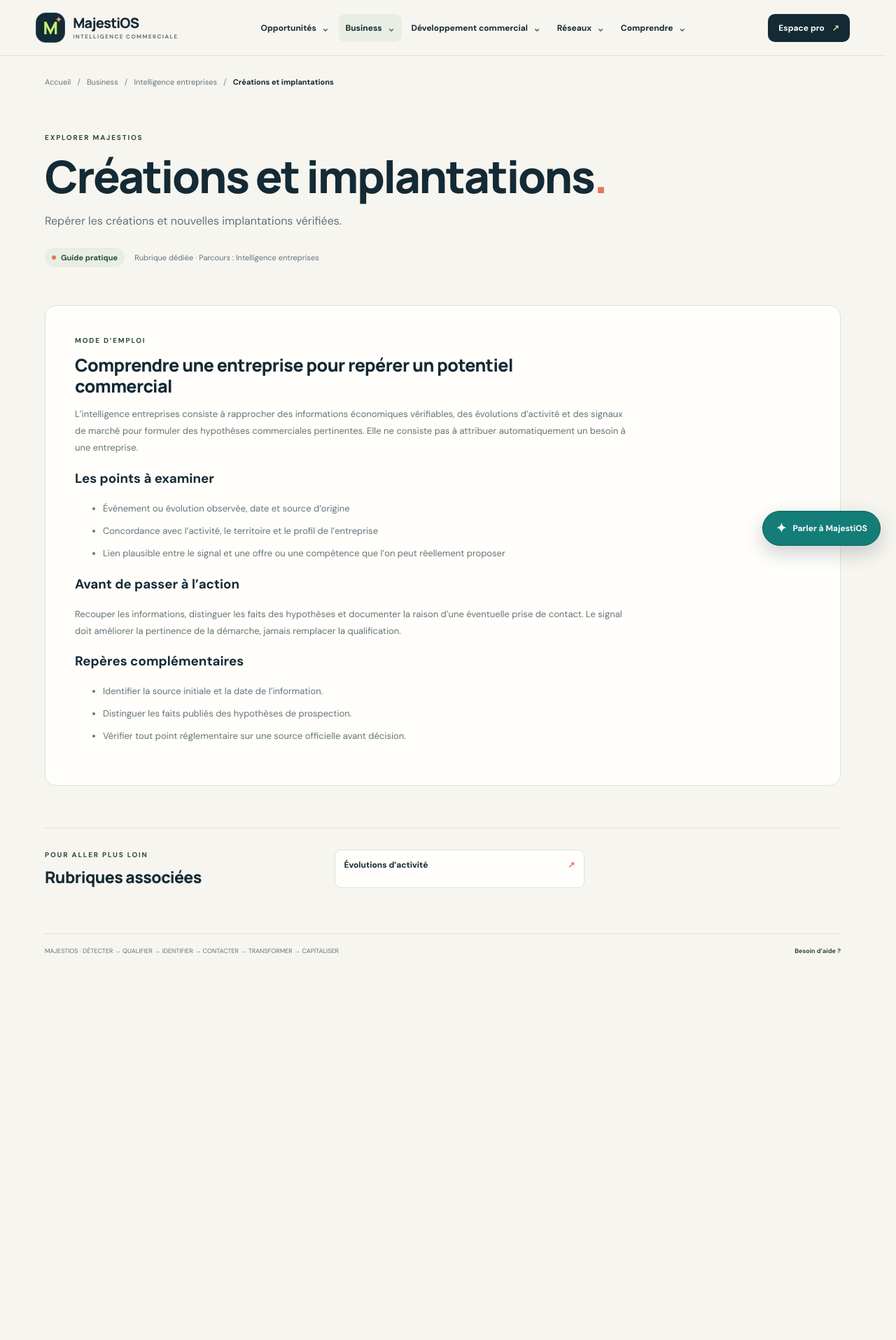
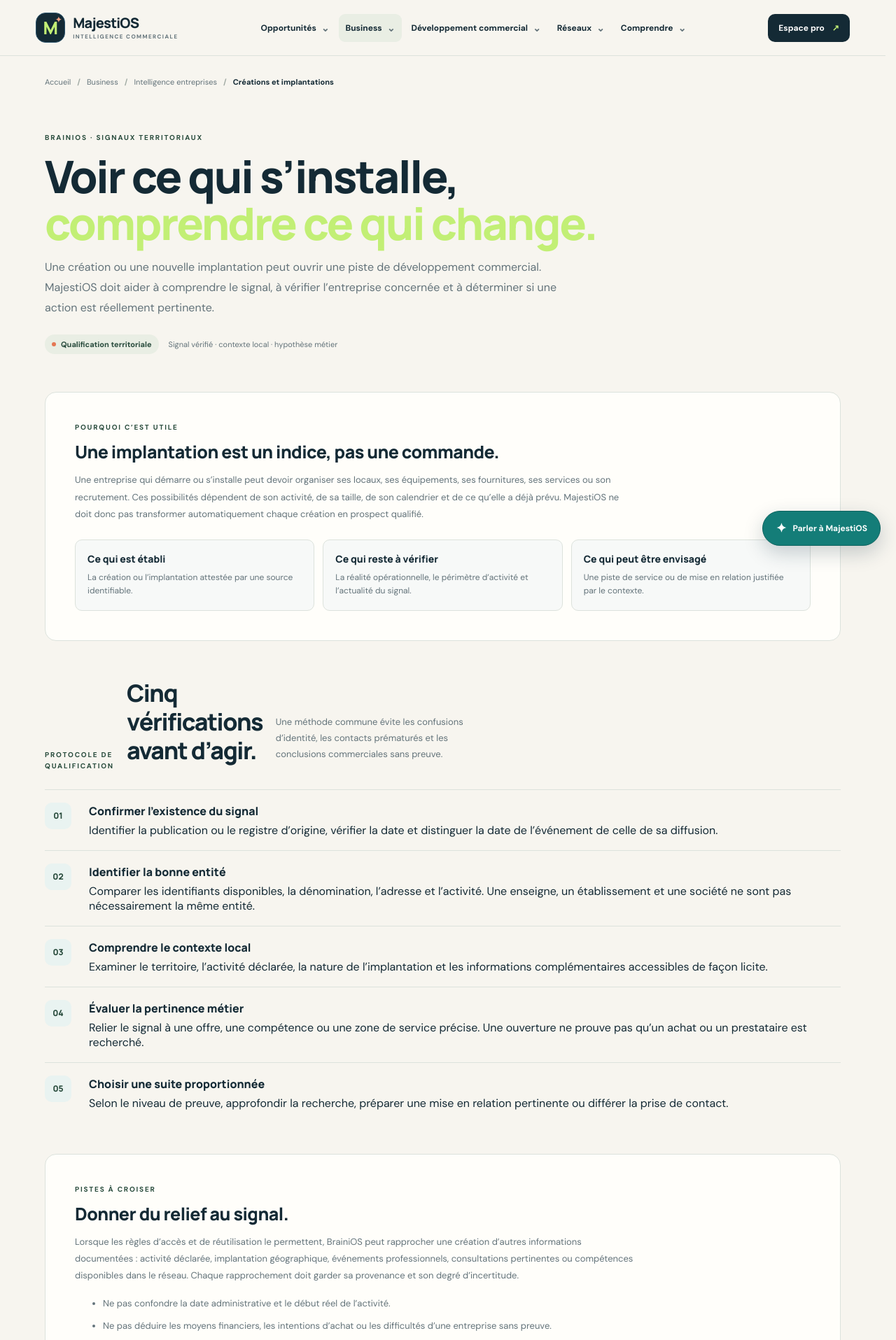
Before and after one commit to Chexpeer/Majestios, a Next.js app: page /business/creations-implantations in a window 1280 px wide. Shown: the top 1915 px of the page at 70% size. Before the commit the page ends 1415 px from the top, so only its background shows below. Built offline with nearby package versions, Linux system fonts and the light colour scheme.

Commit message:
Créer une page métier dédiée aux créations et implantations

```diff
--- /dev/null
+++ b/src/app/business/creations-implantations/page.tsx
@@ -0,0 +1,50 @@
+import Link from "next/link";
+import PublicHeader from "@/components/public-header";
+
+export const metadata = {
+  title: "Créations et implantations d’entreprises — MajestiOS",
+  description: "Méthode MajestiOS pour comprendre les créations d’entreprises et nouvelles implantations, vérifier les signaux et qualifier des pistes commerciales."
+};
+
+const checks = [
+  { title: "Confirmer l’existence du signal", text: "Identifier la publication ou le registre d’origine, vérifier la date et distinguer la date de l’événement de celle de sa diffusion." },
+  { title: "Identifier la bonne entité", text: "Comparer les identifiants disponibles, la dénomination, l’adresse et l’activité. Une enseigne, un établissement et une société ne sont pas nécessairement la même entité." },
+  { title: "Comprendre le contexte local", text: "Examiner le territoire, l’activité déclarée, la nature de l’implantation et les informations complémentaires accessibles de façon licite." },
+  { title: "Évaluer la pertinence métier", text: "Relier le signal à une offre, une compétence ou une zone de service précise. Une ouverture ne prouve pas qu’un achat ou un prestataire est recherché." },
+  { title: "Choisir une suite proportionnée", text: "Selon le niveau de preuve, approfondir la recherche, préparer une mise en relation pertinente ou différer la prise de contact." }
+];
+
+export default function CreationsImplantationsPage() {
+  return <main className="site-page">
+    <PublicHeader />
+    <div className="page-container">
+      <nav className="breadcrumbs" aria-label="Fil d’Ariane"><Link href="/">Accueil</Link><span><b>/</b><Link href="/business">Business</Link></span><span><b>/</b><Link href="/business/intelligence-entreprises">Intelligence entreprises</Link></span><span><b>/</b><strong>Créations et implantations</strong></span></nav>
+      <section className="page-hero bodacc-hero">
+        <span className="eyebrow">BRAINIOS · SIGNAUX TERRITORIAUX</span>
+        <h1>Voir ce qui s’installe, <span>comprendre ce qui change.</span></h1>
+        <p>Une création ou une nouvelle implantation peut ouvrir une piste de développement commercial. MajestiOS doit aider à comprendre le signal, à vérifier l’entreprise concernée et à déterminer si une action est réellement pertinente.</p>
+        <div className="page-hero-meta"><span className="status-chip"><i />Qualification territoriale</span><span>Signal vérifié · contexte local · hypothèse métier</span></div>
+      </section>
+      <section className="content-panel">
+        <span className="eyebrow">POURQUOI C’EST UTILE</span><h2>Une implantation est un indice, pas une commande.</h2>
+        <p>Une entreprise qui démarre ou s’installe peut devoir organiser ses locaux, ses équipements, ses fournitures, ses services ou son recrutement. Ces possibilités dépendent de son activité, de sa taille, de son calendrier et de ce qu’elle a déjà prévu. MajestiOS ne doit donc pas transformer automatiquement chaque création en prospect qualifié.</p>
+        <div className="bodacc-principle-grid">
+          <div><strong>Ce qui est établi</strong><span>La création ou l’implantation attestée par une source identifiable.</span></div>
+          <div><strong>Ce qui reste à vérifier</strong><span>La réalité opérationnelle, le périmètre d’activité et l’actualité du signal.</span></div>
+          <div><strong>Ce qui peut être envisagé</strong><span>Une piste de service ou de mise en relation justifiée par le contexte.</span></div>
+        </div>
+      </section>
+      <section className="bodacc-section">
+        <div className="section-heading"><span className="eyebrow">PROTOCOLE DE QUALIFICATION</span><h2>Cinq vérifications avant d’agir.</h2><p>Une méthode commune évite les confusions d’identité, les contacts prématurés et les conclusions commerciales sans preuve.</p></div>
+        <ol className="bodacc-steps">{checks.map((item,index)=><li key={item.title}><span>{String(index+1).padStart(2,"0")}</span><div><h3>{item.title}</h3><p>{item.text}</p></div></li>)}</ol>
+      </section>
+      <section className="content-panel">
+        <span className="eyebrow">PISTES À CROISER</span><h2>Donner du relief au signal.</h2>
+        <p>Lorsque les règles d’accès et de réutilisation le permettent, BrainiOS peut rapprocher une création d’autres informations documentées : activité déclarée, implantation géographique, événements professionnels, consultations pertinentes ou compétences disponibles dans le réseau. Chaque rapprochement doit garder sa provenance et son degré d’incertitude.</p>
+        <ul><li>Ne pas confondre la date administrative et le début réel de l’activité.</li><li>Ne pas déduire les moyens financiers, les intentions d’achat ou les difficultés d’une entreprise sans preuve.</li><li>Privilégier une prochaine étape utile et mesurée plutôt qu’un démarchage automatique.</li></ul>
+      </section>
+      <section className="bodacc-next-actions"><div><span className="eyebrow">POURSUIVRE</span><h2>Relier le territoire à l’action commerciale.</h2><p>La piste devient utile lorsqu’elle correspond à une offre réelle et qu’elle peut être vérifiée.</p></div><div className="bodacc-next-links"><Link href="/business/intelligence-entreprises">Intelligence entreprises <span>→</span></Link><Link href="/business/veille-bodacc">Veille BODACC <span>→</span></Link><Link href="/developpement-commercial/prospection/ciblage">Ciblage commercial <span>→</span></Link></div></section>
+      <footer className="page-footer"><span>MAJESTIOS · DÉTECTER → QUALIFIER → IDENTIFIER → CONTACTER → TRANSFORMER → CAPITALISER</span><Link href="/faq">Besoin d’aide ?</Link></footer>
+    </div>
+  </main>;
+}
```
